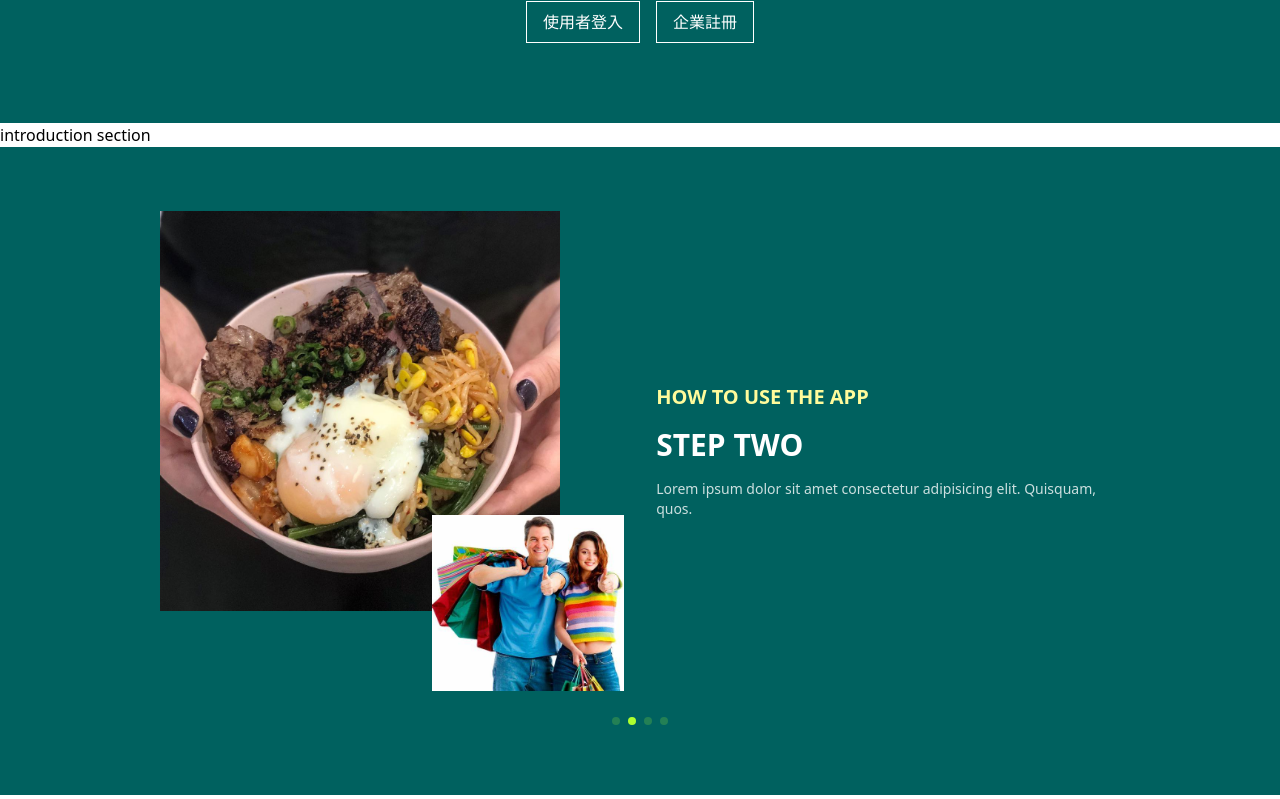
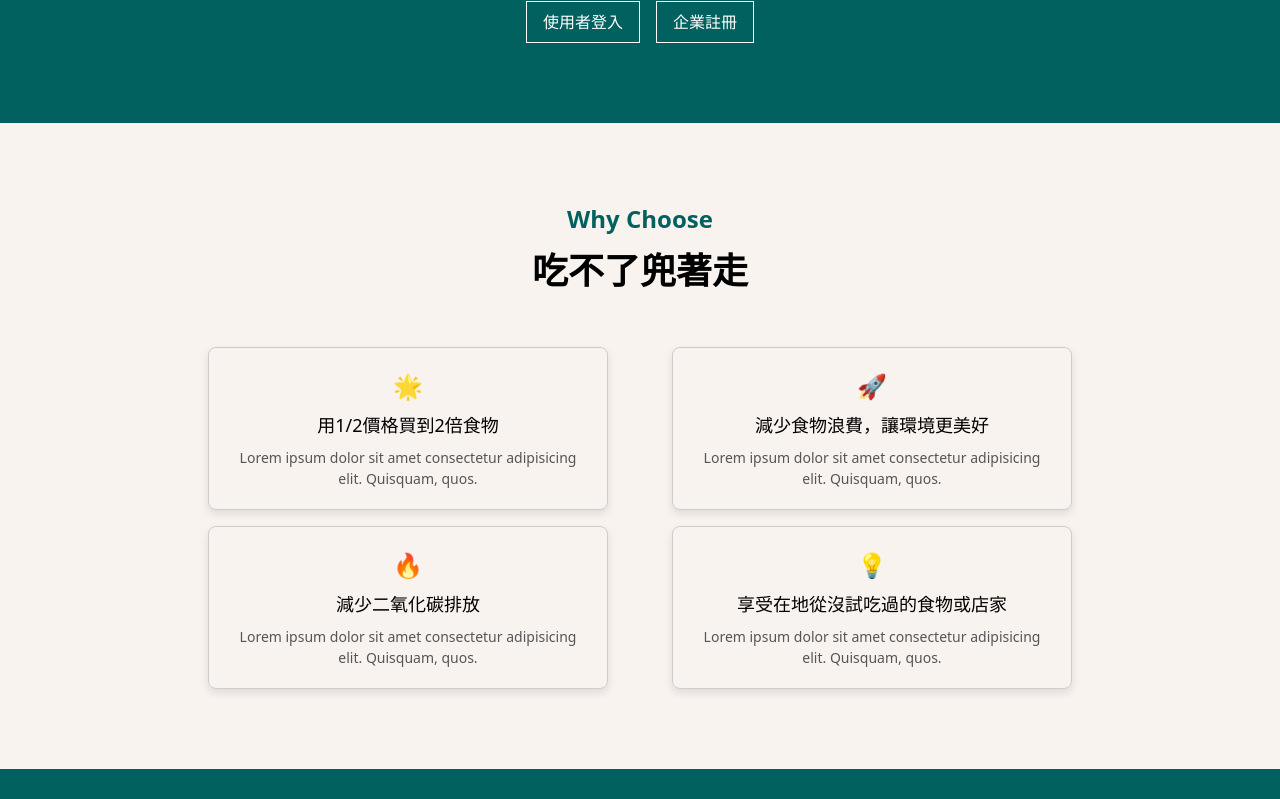
Before and after one commit to ShowGa/FoodWasteSavior, a React (Vite) app: page / in a window 1280 px wide. Shown: the part 517-1316 px from the top of the page. Built offline with nearby package versions, Linux system fonts and the light colour scheme.

Commit message:
<Progress, Installation> 1. Progress : Building half way in introduction section 2. Progress : Create framer motion animation in constants folder 3. Installation : Install framer motion

```diff
--- a/package.json
+++ b/package.json
@@ -10,6 +10,7 @@
     "preview": "vite preview"
   },
   "dependencies": {
+    "motion": "^11.11.17",
     "react": "^18.3.1",
     "react-dom": "^18.3.1",
     "react-icons": "^5.3.0",
--- a/src/components/css/componentsCSS.css
+++ b/src/components/css/componentsCSS.css
@@ -23,3 +23,29 @@
   height: 100%;
   background-color: var(--primary-color-maintheme);
 }
+
+/* =========== introduction card =========== */
+.card {
+  border: 1px solid #ccc;
+  border-radius: 8px;
+  padding: 1.25rem;
+  text-align: center;
+  box-shadow: 0 4px 8px rgba(0, 0, 0, 0.1);
+
+  flex: 0 1 25rem;
+}
+
+.card-icon {
+  font-size: 24px;
+  margin-bottom: 0.5rem;
+}
+
+.card-title {
+  font-size: 18px;
+  margin: 0.5rem 0;
+}
+
+.card-text {
+  font-size: 14px;
+  color: #555;
+}
--- /dev/null
+++ b/src/components/introductionCard.jsx
@@ -0,0 +1,16 @@
+import React from "react";
+import "./css/componentsCSS.css";
+
+const IntroductionCard = ({ icon, title, content }) => {
+  return (
+    <div className="card">
+      <div className="card-icon">{icon}</div>
+      <div className="card-content">
+        <h1 className="card-title">{title}</h1>
+        <p className="card-text">{content}</p>
+      </div>
+    </div>
+  );
+};
+
+export default IntroductionCard;
--- /dev/null
+++ b/src/constants/introductionContent.js
@@ -0,0 +1,28 @@
+const introductionContent = [
+  {
+    icon: "🌟",
+    title: "用1/2價格買到2倍食物",
+    content:
+      "Lorem ipsum dolor sit amet consectetur adipisicing elit. Quisquam, quos.",
+  },
+  {
+    icon: "🚀",
+    title: "減少食物浪費，讓環境更美好",
+    content:
+      "Lorem ipsum dolor sit amet consectetur adipisicing elit. Quisquam, quos.",
+  },
+  {
+    icon: "🔥",
+    title: "減少二氧化碳排放",
+    content:
+      "Lorem ipsum dolor sit amet consectetur adipisicing elit. Quisquam, quos.",
+  },
+  {
+    icon: "💡",
+    title: "享受在地從沒試吃過的食物或店家",
+    content:
+      "Lorem ipsum dolor sit amet consectetur adipisicing elit. Quisquam, quos.",
+  },
+];
+
+export default introductionContent;
--- /dev/null
+++ b/src/constants/motionAnimation.js
@@ -0,0 +1,50 @@
+export const scrollAnimation = {
+  hidden: { opacity: 0, y: 100 },
+  visible: { opacity: 1, y: 0 },
+};
+
+export const fadeIn = (direction, delay) => ({
+  hidden: {
+    x: direction === "left" ? 20 : direction === "right" ? -20 : 0,
+    y: direction === "up" ? 20 : direction === "down" ? -20 : 0,
+    opacity: 0,
+  },
+  show: {
+    x: 0,
+    y: 0,
+    opacity: 1,
+    transition: {
+      type: "tween",
+      duration: 0.8,
+      delay: delay,
+      ease: "easeOut",
+    },
+  },
+});
+
+export const slideIn = (direction, type, delay, duration) => ({
+  hidden: {
+    x: direction === "left" ? "-100%" : direction === "right" ? "100%" : 0,
+    y: direction === "up" ? "100%" : direction === "down" ? "100%" : 0,
+  },
+  show: {
+    x: 0,
+    y: 0,
+    transition: {
+      type,
+      delay,
+      duration,
+      ease: "easeOut",
+    },
+  },
+});
+
+export const staggerContainer = (staggerChildren, delayChildren) => ({
+  hidden: {},
+  show: {
+    transition: {
+      staggerChildren,
+      delayChildren,
+    },
+  },
+});
--- a/src/index.css
+++ b/src/index.css
@@ -9,6 +9,7 @@
   --highlight-color: rgb(255, 251, 155);
   --btn-padding: 0.5rem 1rem;
   --btn-border: 1px solid;
+  --secondary-color-text: rgb(102, 102, 102);
 }
 
 /* ================ HTML Elements ================ */
--- a/src/pages/Home.jsx
+++ b/src/pages/Home.jsx
@@ -1,4 +1,5 @@
 import React from "react";
+import { motion } from "framer-motion";
 // css
 import "./css/pagesCSS.css";
 // swiper
@@ -8,9 +9,12 @@ import SwiperCore from "swiper";
 import { Navigation, Pagination, EffectFade, Autoplay } from "swiper/modules";
 // components
 import InstructionSwiperContent from "../components/InstructionSwiperContent";
+import IntroductionCard from "../components/introductionCard";
 
 // instruction content
 import { instructionContent } from "../constants/instructionContent";
+import introductionContent from "../constants/introductionContent";
+import { fadeIn } from "../constants/motionAnimation";
 
 // No data need to fetch from database
 const Home = () => {
@@ -41,7 +45,31 @@ const Home = () => {
       </section>
 
       {/* Introduction Section */}
-      <section>introduction section</section>
+      <section className="bg-secondary">
+        <div className="p-introduction_title_container text-center max-w-[50rem] mx-auto pt-20">
+          <h2 className="text-2xl text-primary font-bold pb-4">Why Choose</h2>
+          <h2 className="text-4xl font-bold pb-4">吃不了兜著走</h2>
+        </div>
+
+        <div className="pt-10 pb-20 px-40 max-lg:px-10">
+          <motion.div
+            className="flex flex-row flex-wrap justify-evenly gap-4"
+            variants={fadeIn("up", 0.3)}
+            initial="hidden"
+            whileInView="show"
+            viewport={{ once: true }}
+          >
+            {introductionContent.map((item, index) => (
+              <IntroductionCard
+                key={index}
+                icon={item.icon}
+                title={item.title}
+                content={item.content}
+              />
+            ))}
+          </motion.div>
+        </div>
+      </section>
 
       {/* Instruction Section */}
       <section className="bg-primary py-16 px-40 max-lg:px-10">
@@ -84,3 +112,18 @@ export default Home;
           </div>
         </div>
 */
+
+// for introduction content
+/*
+<p className="text-xl pb-4">
+            Lorem ipsum dolor sit amet consectetur adipisicing elit. Quisquam,
+            quos. Lorem ipsum dolor sit amet consectetur adipisicing elit.
+            Quisquam, quos.
+          </p>
+          <span className="text-sm text-secondaryText">
+            Lorem ipsum dolor sit amet, consectetur adipisicing elit. Autem quis
+            veritatis sapiente dolorum quo facilis voluptatum assumenda quae.
+            Eos nisi voluptates nobis fugiat iste accusamus! Suscipit nostrum
+            quod dicta sunt.
+          </span>
+*/
--- a/tailwind.config.js
+++ b/tailwind.config.js
@@ -7,8 +7,9 @@ export default {
         primary: "var(--primary-color-maintheme)",
         secondary: "var(--secondary-color-light)",
         highlight: "var(--highlight-color)",
+        secondaryText: "var(--secondary-color-text)",
       },
     },
   },
-  plugins: [require("@tailwindcss/forms"), require("@tailwindcss/typography")],
+  plugins: [],
 };
```
Also changed, not shown: 1 other file (tests, documents, lock files or other folders).
